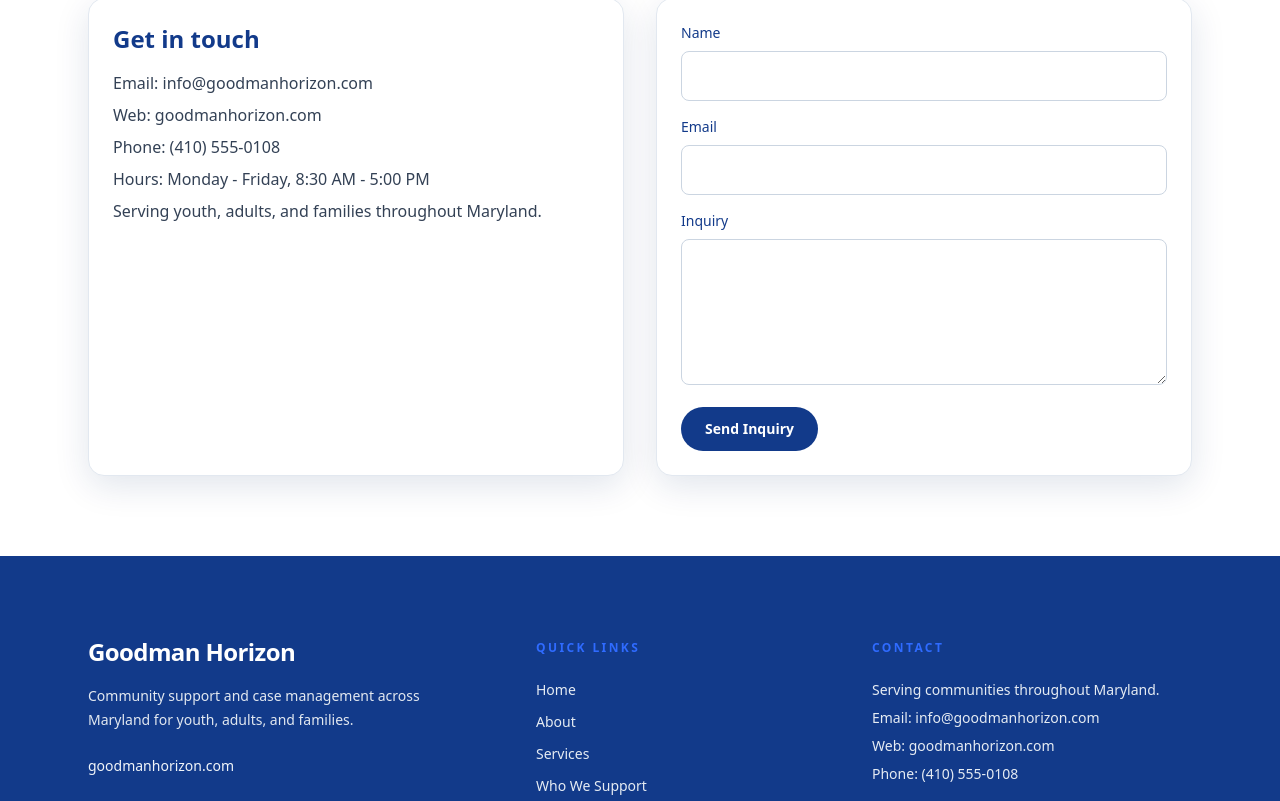
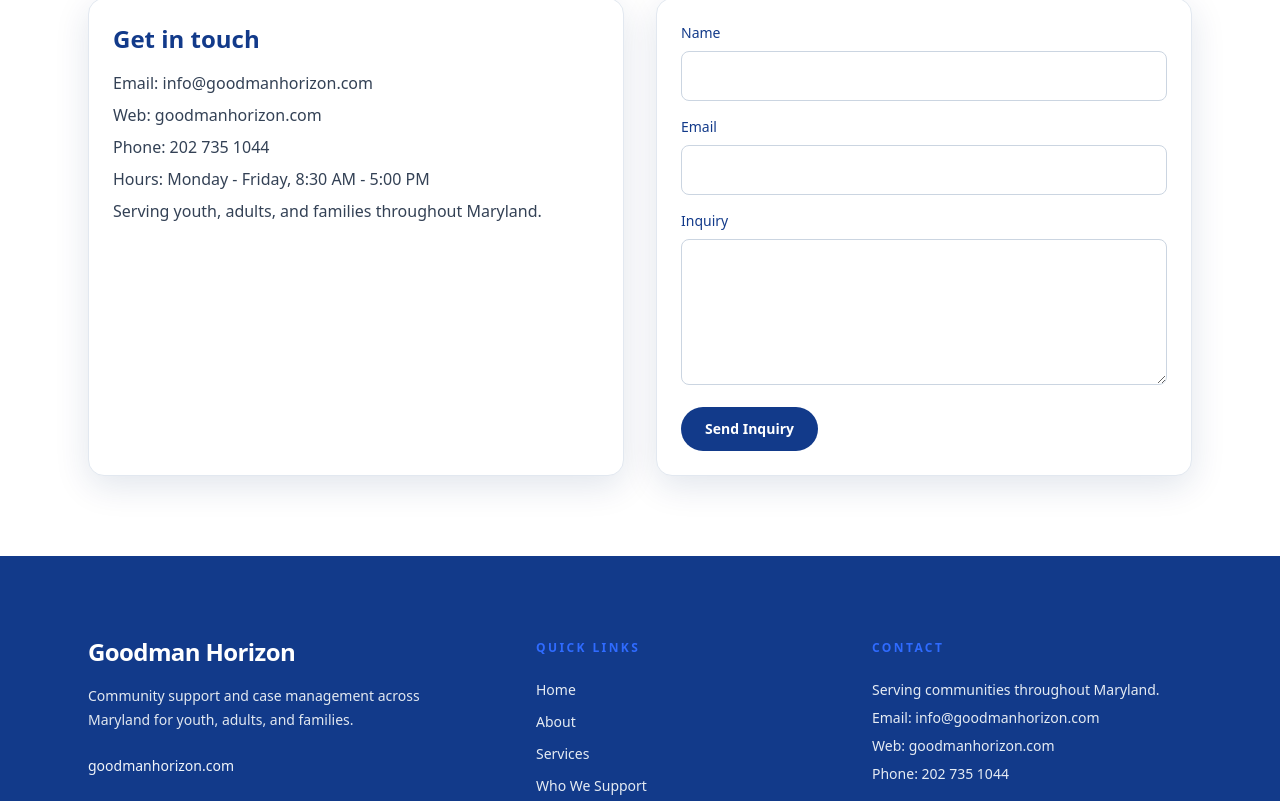
Before and after one commit to EricGoodmanD/Goodman-Horizon, a Next.js app: page /contact in a window 1280 px wide. Shown: the part 479-1280 px from the top of the page. Built offline with nearby package versions, Linux system fonts and the light colour scheme.

Commit message:
Update project phone number to 202 735 1044

```diff
--- a/app/contact/page.tsx
+++ b/app/contact/page.tsx
@@ -12,7 +12,7 @@
           <h2 className="text-2xl font-semibold text-brandBlue">Get in touch</h2>
           <p className="mt-4 text-slate-700">Email: info@goodmanhorizon.com</p>
           <p className="mt-2 text-slate-700">Web: goodmanhorizon.com</p>
-          <p className="mt-2 text-slate-700">Phone: (410) 555-0108</p>
+          <p className="mt-2 text-slate-700">Phone: 202 735 1044</p>
           <p className="mt-2 text-slate-700">Hours: Monday - Friday, 8:30 AM - 5:00 PM</p>
           <p className="mt-2 text-slate-700">Serving youth, adults, and families throughout Maryland.</p>
         </div>
--- a/components/Footer.tsx
+++ b/components/Footer.tsx
@@ -33,7 +33,7 @@
               <p>Serving communities throughout Maryland.</p>
               <p>Email: info@goodmanhorizon.com</p>
               <p>Web: goodmanhorizon.com</p>
-              <p>Phone: (410) 555-0108</p>
+              <p>Phone: 202 735 1044</p>
             </div>
           </div>
         </div>
```
